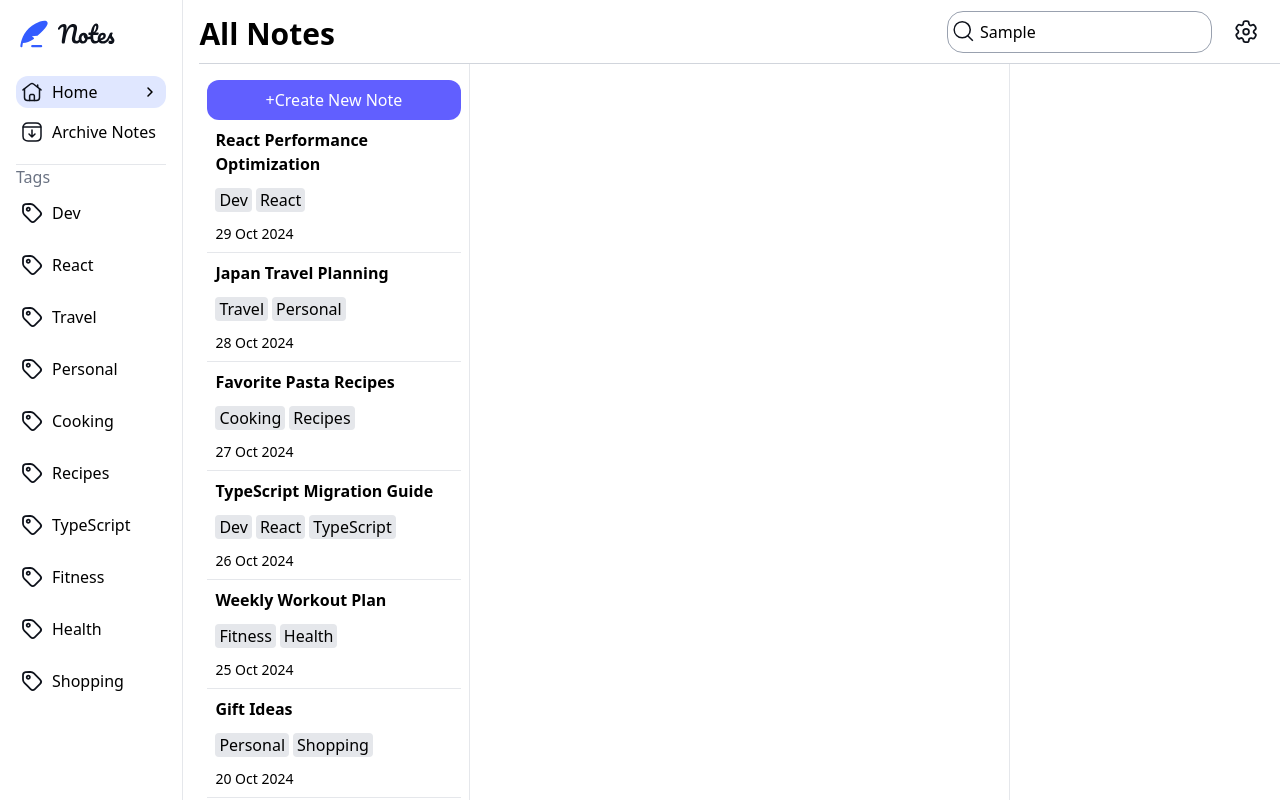
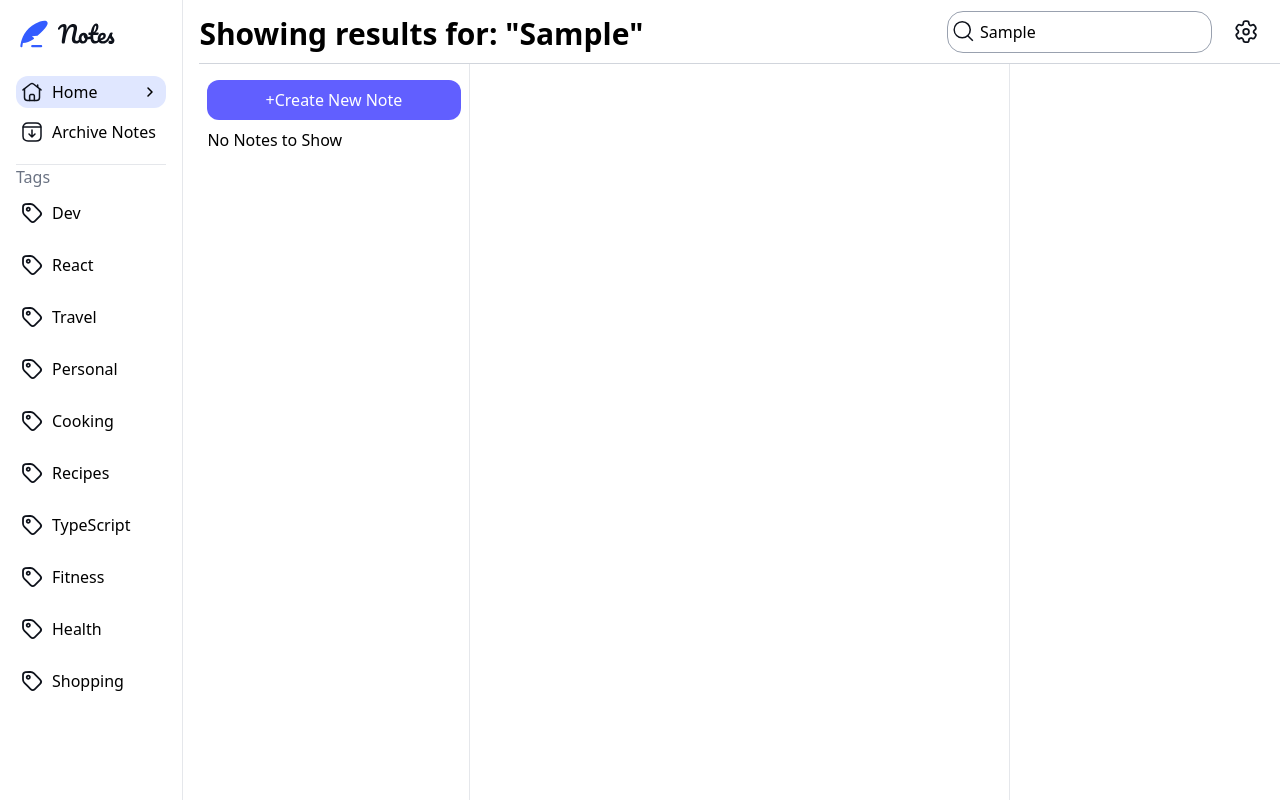
Before and after one commit to JuanPabloYL/note-taking-app, a React (Vite) app: page /home in a window 1280 px wide. Both pictures are taken after typing "Sample" into the empty fields and a click on the button "+Create New Note". Shown: the top 800 px of the page. Built offline with nearby package versions, Linux system fonts and the light colour scheme.

Commit message:
Handle search function in desktop layout

```diff
--- a/src/context/AuthProvider.jsx
+++ b/src/context/AuthProvider.jsx
@@ -4,6 +4,7 @@ import { AuthContext } from "./AuthContext";
 export const AuthProvider = ({ children }) => {
   const [loading, setLoading] = useState(false);
   const [notes, setNotes] = useState([]);
+  const [searchParam, setSearchParam] = useState("");
 
   useEffect(() => {
     const fetchData = async () => {
@@ -17,7 +18,16 @@ export const AuthProvider = ({ children }) => {
   }, []);
 
   return (
-    <AuthContext.Provider value={{ notes, setNotes, loading, setLoading }}>
+    <AuthContext.Provider
+      value={{
+        notes,
+        setNotes,
+        loading,
+        setLoading,
+        searchParam,
+        setSearchParam,
+      }}
+    >
       {children}
     </AuthContext.Provider>
   );
--- a/src/notes/components/Notes.jsx
+++ b/src/notes/components/Notes.jsx
@@ -13,22 +13,35 @@ import iconDelete from "../../assets/images/icon-delete.svg";
 import { getNoteById } from "../helpers/getNoteById";
 
 export const Notes = () => {
-  const { notes } = useContext(AuthContext);
+  const { notes, searchParam, setSearchParam } = useContext(AuthContext);
   const { id, tag } = useParams();
   const note = getNoteById(id, notes);
   const navigate = useNavigate();
-  console.log(tag);
 
-  const titles = {
-    home: "All Notes",
-    archived: "Archived Notes",
-  };
+  let title = "All Notes";
+  let filteredNotes = notes;
 
-  let filteredNotes = notes;
+  // Filter notes based on the tag
   if (tag) {
     filteredNotes =
-      filteredNotes.filter((notes) => notes.tags.includes(tag)) || [];
+      filteredNotes.filter((note) => note.tags.includes(tag)) || [];
+    title = `Notes Tagged: ${tag}`;
   }
+
+  // Filter notes based on searchParam (search by title, content, or tags)
+  if (searchParam) {
+    filteredNotes = filteredNotes.filter(
+      (note) =>
+        note.title.toLowerCase().includes(searchParam.toLowerCase()) ||
+        note.content.toLowerCase().includes(searchParam.toLowerCase()) ||
+        note.tags.some((tag) =>
+          tag.toLowerCase().includes(searchParam.toLowerCase())
+        )
+    );
+    title = `Showing results for: "${searchParam}"`;
+  }
+
+  console.log(searchParam);
 
   return (
     <>
@@ -37,9 +50,10 @@ export const Notes = () => {
 
         <div className="col-start-3 col-end-14 lg:grid grid-cols-[repeat(8,1fr)] lg:grid-rows-[repeat(1,4rem)] min-h-screen">
           <div className="hidden col-span-full lg:flex justify-between py-4 pr-5 border-b border-b-gray-300">
-            <h2 className="font-bold text-3xl">
-              {tag ? `Notes Tagged: ${tag}` : "All Notes"}
-            </h2>
+            <h2
+              className="font-bold text-3xl"
+              dangerouslySetInnerHTML={{ __html: title }}
+            ></h2>
 
             <div className="flex items-center gap-5">
               <div className="relative">
@@ -47,6 +61,8 @@ export const Notes = () => {
                   className="pl-8 border rounded-2xl border-gray-400 py-2 focus:outline-none"
                   type="text"
                   placeholder="Search by title, content, or tags..."
+                  value={searchParam}
+                  onChange={(e) => setSearchParam(e.target.value)}
                 />
                 <img
                   className="absolute top-2 left-1"
@@ -93,9 +109,11 @@ export const Notes = () => {
               </p>
             )}
             <ul className="">
-              {filteredNotes.map((note, i) => (
-                <NoteItem key={i} note={note} />
-              ))}
+              {filteredNotes.length ? (
+                filteredNotes.map((note, i) => <NoteItem key={i} note={note} />)
+              ) : (
+                <p className="mt-2">No Notes to Show</p>
+              )}
             </ul>
             <CreateNewButton />
           </div>
--- a/src/router/AppRouter.jsx
+++ b/src/router/AppRouter.jsx
@@ -1,4 +1,4 @@
-import { Route, Routes } from "react-router";
+import { Navigate, Route, Routes } from "react-router";
 import { Notes } from "../notes/components/Notes";
 import { Logo } from "../notes/components/Logo";
 import { MenuBar } from "../notes/components/MenuBar";
@@ -12,10 +12,13 @@ export const AppRouter = () => {
         <Logo />
       </div>
       <Routes>
-        <Route path="/*" element={<Notes />} />
         <Route path="/note/:id" element={<Notes />} />
+        <Route path="/home" element={<Notes />} />
         <Route path="/tags/:tag" element={<Notes />} />
         <Route path="/tags" element={<Tags />} />
+        <Route path="/archive-notes" element={<Notes />} />
+
+        <Route path="/*" element={<Navigate to={`/home`} />} />
       </Routes>
       <MenuBar />
     </>
```
